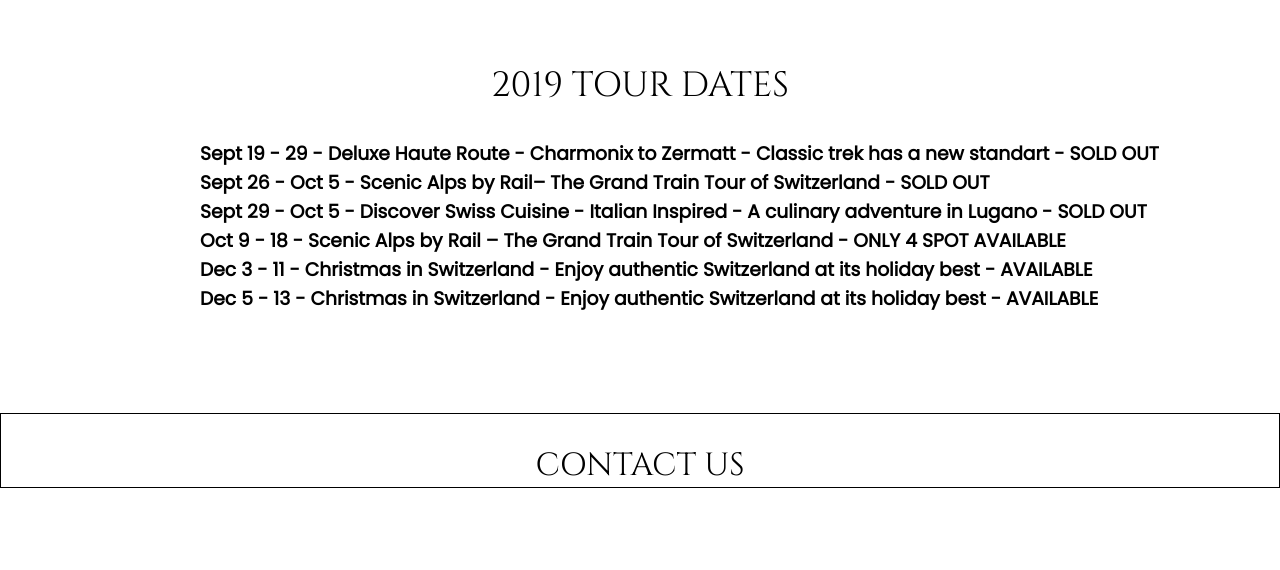
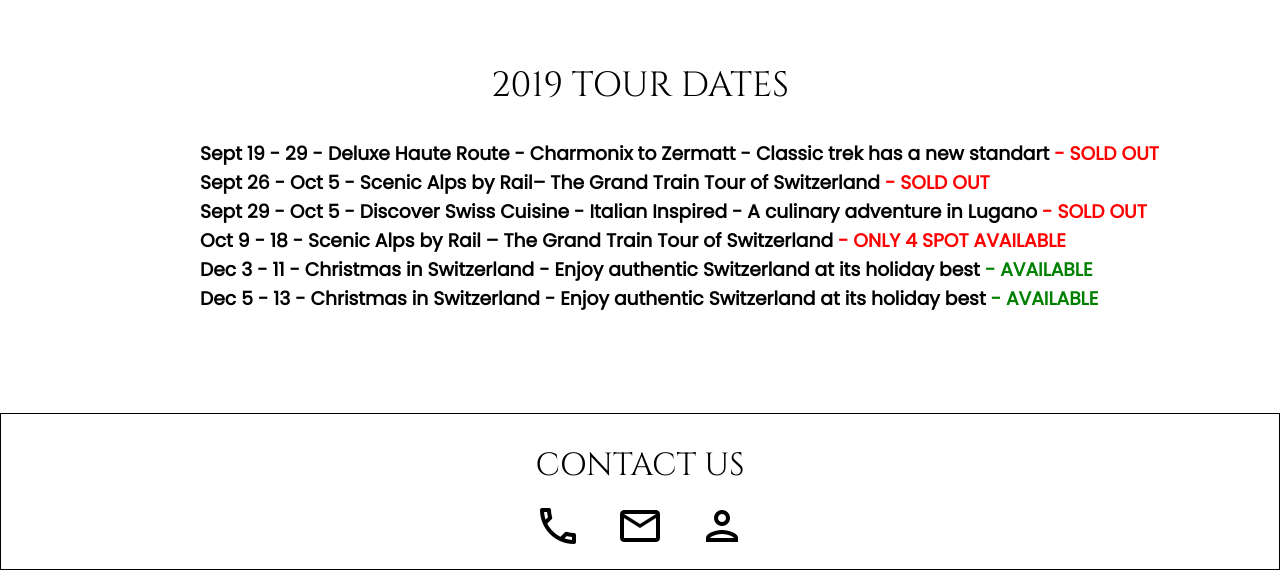
Before and after one commit to ClaudioSUPERCODE/Reiseagentur, a plain HTML site: page index.html in a window 1280 px wide. Shown: the part 2793-3363 px from the top of the page. Before the commit the page ends 3281 px from the top, so only its background shows below. Drawn offline with Linux system fonts and the light colour scheme.

Commit message:
feinschliff 1st

```diff
--- a/assets/css/style.css
+++ b/assets/css/style.css
@@ -98,3 +98,19 @@ footer h1 {
     font-weight: lighter;
     padding-top: 30px;
 }
+
+footer div {
+    text-align: center;
+}
+
+footer div img {
+    margin: 15px;
+}
+
+.sold-out {
+    color: red;
+}
+
+.available {
+    color: green;
+}
--- a/index.html
+++ b/index.html
@@ -31,16 +31,21 @@
         </div>
         <h2>2019 TOUR DATES</h2>
         <div class="dates">
-            <h3>Sept 19 - 29 - Deluxe Haute Route - Charmonix to Zermatt - Classic trek has a new standart - SOLD OUT</h3>
-            <h3>Sept 26 - Oct 5 - Scenic Alps by Rail– The Grand Train Tour of Switzerland - SOLD OUT</h3>
-            <h3>Sept 29 - Oct 5 - Discover Swiss Cuisine - Italian Inspired - A culinary adventure in Lugano - SOLD OUT</h3>
-            <h3>Oct 9 - 18 - Scenic Alps by Rail – The Grand Train Tour of Switzerland - ONLY 4 SPOT AVAILABLE</h3>
-            <h3>Dec 3 - 11 - Christmas in Switzerland - Enjoy authentic Switzerland at its holiday best - AVAILABLE</h3>
-            <h3>Dec 5 - 13 - Christmas in Switzerland - Enjoy authentic Switzerland at its holiday best - AVAILABLE</h3>
+            <h3>Sept 19 - 29 - Deluxe Haute Route - Charmonix to Zermatt - Classic trek has a new standart <span class="sold-out">- SOLD OUT</span></h3>
+            <h3>Sept 26 - Oct 5 - Scenic Alps by Rail– The Grand Train Tour of Switzerland <span class="sold-out">- SOLD OUT</span></h3>
+            <h3>Sept 29 - Oct 5 - Discover Swiss Cuisine - Italian Inspired - A culinary adventure in Lugano <span class="sold-out">- SOLD OUT</span></h3>
+            <h3>Oct 9 - 18 - Scenic Alps by Rail – The Grand Train Tour of Switzerland <span class="sold-out">- ONLY 4 SPOT AVAILABLE</span></h3>
+            <h3>Dec 3 - 11 - Christmas in Switzerland - Enjoy authentic Switzerland at its holiday best <span class="available">- AVAILABLE</span></h3>
+            <h3>Dec 5 - 13 - Christmas in Switzerland - Enjoy authentic Switzerland at its holiday best <span class="available">- AVAILABLE</span></h3>
         </div>
     </main>
     <footer>
         <h1>CONTACT US</h1>
+        <div>
+            <a href="#"><img src="./assets/pics/outline_call_black_24dp.png" alt="tel"></a>
+            <a href="#"><img src="./assets/pics/outline_email_black_24dp.png" alt="mail"></a>
+            <a href="#"><img src="./assets/pics/outline_person_black_24dp.png" alt="social"></a>
+        </div>
     </footer>
 </body>
 </html>
```
Also changed, not shown: assets/pics/outline_call_black_24dp.png (added), assets/pics/outline_email_black_24dp.png (added), assets/pics/outline_person_black_24dp.png (added), 1 other file.
